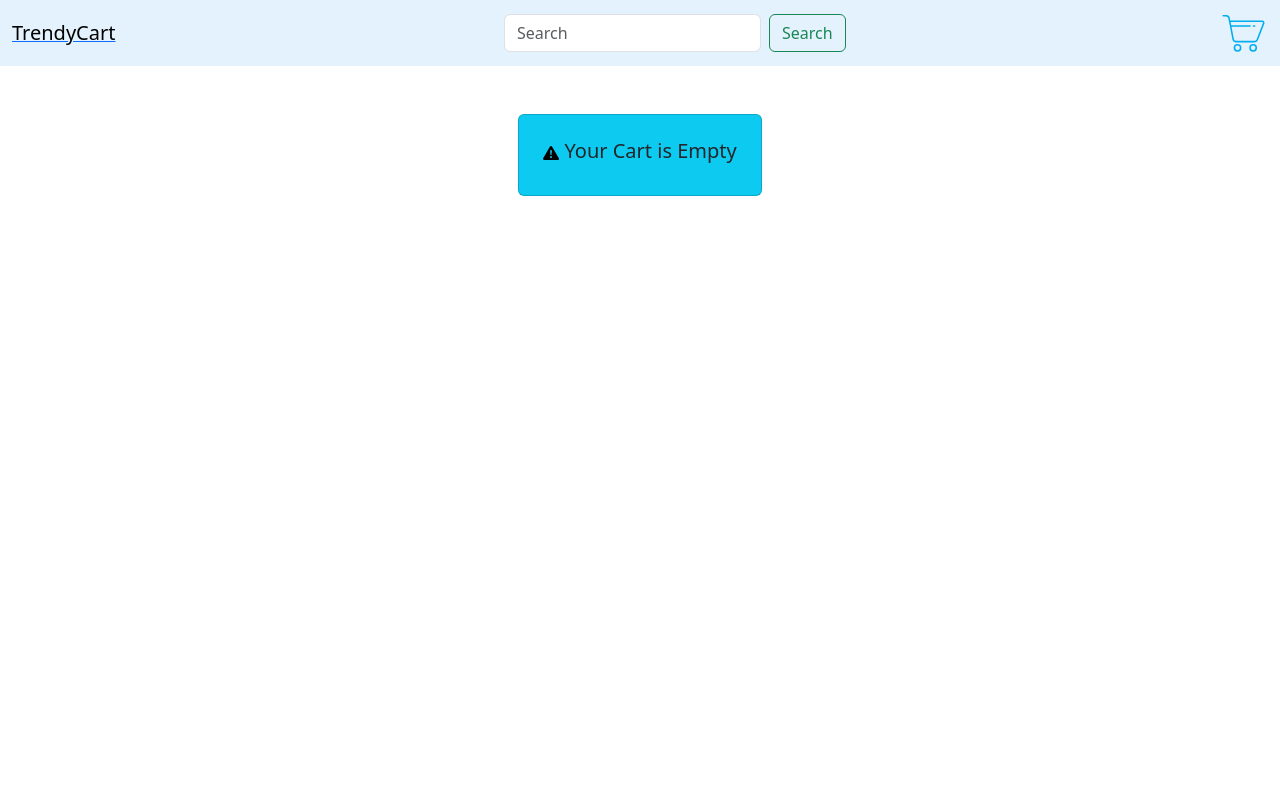
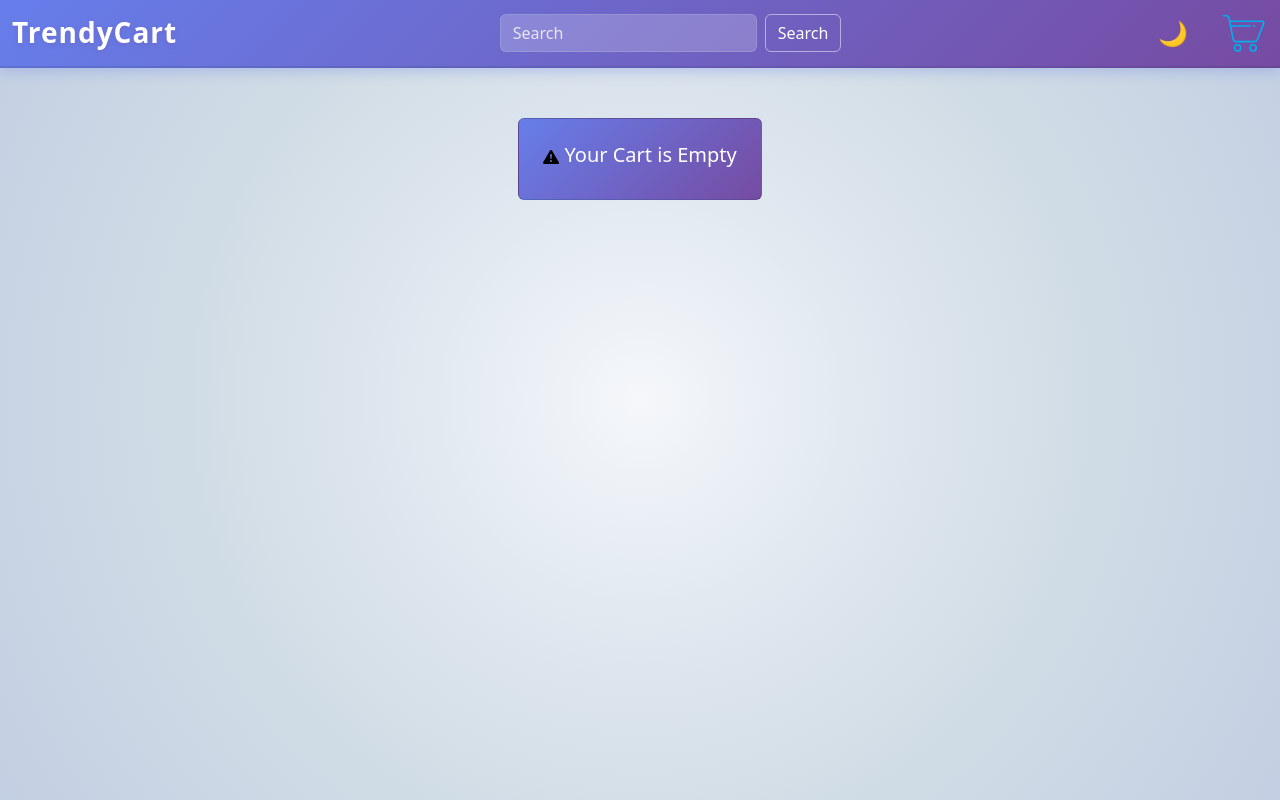
Before and after one commit to mdaqil7300/TrendyCart, a React (Vite) app: page /cart in a window 1280 px wide. Built offline with nearby package versions, Linux system fonts and the light colour scheme.

Commit message:
changes Theme for whole UI and added light nad dark mode

```diff
--- a/src/App.css
+++ b/src/App.css
@@ -0,0 +1,60 @@
+:root {
+    --bg-light: #fff;
+    --text-light: #000;
+    --card-bg-light: #f5f5f5;
+    --border-light: #ddd;
+}
+
+:root.dark-mode {
+    --bg-light: #1a1a1a;
+    --text-light: #fff;
+    --card-bg-light: #2a2a2a;
+    --border-light: #444;
+}
+
+.light-mode {
+    color: #000;
+}
+
+.dark-mode {
+    color: #fff;
+}
+
+.dark-mode .card {
+    background-color: #2a2a2a;
+    border-color: #444;
+    color: #fff;
+}
+
+.dark-mode .form-control {
+    background-color: #333;
+    color: #fff;
+    border-color: #555;
+}
+
+.dark-mode .form-control::placeholder {
+    color: #aaa;
+}
+
+.dark-mode .btn-outline-success {
+    color: #4caf50;
+    border-color: #4caf50;
+}
+
+.dark-mode .btn-outline-success:hover {
+    background-color: #4caf50;
+    color: #fff;
+}
+
+.dark-mode h1,
+.dark-mode h2,
+.dark-mode h3,
+.dark-mode h4,
+.dark-mode h5,
+.dark-mode h6 {
+    color: #fff;
+}
+
+.dark-mode .text-primary {
+    color: #64b5f6 !important;
+}
--- a/src/App.jsx
+++ b/src/App.jsx
@@ -5,22 +5,24 @@ import NavBar from './components/NavBar'
 import ProductDetails from './components/ProductDetails'
 import Cart from './components/Cart'
 import { useCart } from './context/CartContextState'
+import { useTheme } from './context/ThemeContext'
 
 const App = () => {
   const navigate = useNavigate();
   const { cartIconCount } = useCart();
+  const { isDarkMode } = useTheme();
   const onSearch = (searchQuery) => {
     navigate(`/?${createSearchParams({ q: searchQuery })}`)
   }
   return (
-    <>
+    <div className={isDarkMode ? 'dark-mode' : 'light-mode'}>
       <NavBar onSearch={onSearch} cartIconCount={cartIconCount()} />
       <Routes>
         <Route path='/' element={<Products />}></Route>
         <Route path='/products/:id' element={<ProductDetails />}></Route>
         <Route path='/cart' element={<Cart />}></Route>
       </Routes>
-    </>
+    </div>
   )
 }
 
--- a/src/components/Cart.css
+++ b/src/components/Cart.css
@@ -21,3 +21,8 @@
     align-items: center;
     padding: 8px;
 }
+
+.emptyCart {
+    color: #fff !important;
+    background: linear-gradient(135deg, #667eea 0%, #764ba2 100%);
+}
--- a/src/components/Cart.jsx
+++ b/src/components/Cart.jsx
@@ -82,7 +82,7 @@ const Cart = () => {
                     </div>)
                 : (
                     <div className='d-flex justify-content-center align-items-center mt-5'>
-                        <div className="card text-dark bg-info p-2 text-center" style={{ maxWidth: '18rem' }}>
+                        <div className="card text-dark bg-info p-2 text-center emptyCart" style={{ maxWidth: '18rem' }}>
                             <div className="card-body">
                                 <h5 className="card-title"><img src={alerticon} /> Your Cart is Empty</h5>
                             </div>
--- a/src/components/NavBar.css
+++ b/src/components/NavBar.css
@@ -1,3 +1,106 @@
+.navbar {
+    position: fixed;
+    top: 0;
+    width: 100%;
+    z-index: 1000;
+    background: linear-gradient(135deg, #667eea 0%, #764ba2 100%);
+    border-bottom: 2px solid rgba(0, 0, 0, 0.1);
+    box-shadow: 0 4px 12px rgba(102, 126, 234, 0.3);
+    transition: all 0.3s ease;
+}
+
+.navbar.navbar-dark {
+    background: linear-gradient(135deg, #0f0c29 0%, #302b63 50%, #24243e 100%);
+    border-bottom: 2px solid rgba(255, 255, 255, 0.1);
+    box-shadow: 0 4px 12px rgba(0, 0, 0, 0.5);
+}
+
+.navbar.navbar-light {
+    background: linear-gradient(135deg, #667eea 0%, #764ba2 100%);
+    color: #fff;
+}
+
+.navbar.navbar-dark .navbar-brand {
+    color: #fff !important;
+}
+
+.navbar.navbar-light .navbar-brand {
+    color: #fff !important;
+}
+
+.navbar a {
+    text-decoration: none;
+}
+
+.navbar a:hover {
+    text-decoration: none;
+}
+
+.navbar .navbar-brand {
+    font-size: 28px !important;
+    font-weight: 700;
+    letter-spacing: 1px;
+    color: #fff !important;
+    text-shadow: 0 2px 4px rgba(0, 0, 0, 0.3);
+    transition: all 0.3s ease;
+    position: relative;
+}
+
+.navbar.navbar-light .navbar-brand {
+    color: #fff !important;
+    text-shadow: 0 2px 4px rgba(118, 75, 162, 0.3);
+}
+
+.navbar.navbar-dark .navbar-brand {
+    color: #fff !important;
+    text-shadow: 0 2px 4px rgba(0, 0, 0, 0.5);
+}
+
+.navbar .navbar-brand:hover {
+    transform: scale(1.05);
+    letter-spacing: 2px;
+}
+
+.navbar.navbar-dark .form-control {
+    background-color: rgba(255, 255, 255, 0.1);
+    color: #fff;
+    border-color: rgba(255, 255, 255, 0.3);
+}
+
+.navbar.navbar-dark .form-control::placeholder {
+    color: rgba(255, 255, 255, 0.7);
+}
+
+.navbar.navbar-light .form-control {
+    background-color: rgba(255, 255, 255, 0.2);
+    color: #fff;
+    border-color: rgba(255, 255, 255, 0.3);
+}
+
+.navbar.navbar-light .form-control::placeholder {
+    color: rgba(255, 255, 255, 0.8);
+}
+
+.navbar.navbar-light .btn-outline-success {
+    color: #fff;
+    border-color: rgba(255, 255, 255, 0.5);
+}
+
+.navbar.navbar-light .btn-outline-success:hover {
+    background-color: rgba(255, 255, 255, 0.2);
+    border-color: #fff;
+}
+
+.navbar.navbar-dark .btn-outline-success {
+    color: #4caf50;
+    border-color: #4caf50;
+}
+
+.navbar.navbar-dark .btn-outline-success:hover {
+    background-color: #4caf50;
+    color: #fff;
+}
+
 .count {
     position: absolute;
     top: 0;
@@ -14,3 +117,31 @@
     position: relative;
     display: inline-block;
 }
+
+.nav-icons {
+    display: flex;
+    align-items: center;
+    gap: 20px;
+}
+
+.theme-toggle {
+    background: none;
+    border: none;
+    font-size: 24px;
+    cursor: pointer;
+    padding: 5px 10px;
+    border-radius: 5px;
+    transition: all 0.3s ease;
+    display: flex;
+    align-items: center;
+    justify-content: center;
+}
+
+.theme-toggle:hover {
+    background-color: rgba(0, 0, 0, 0.1);
+    transform: scale(1.1);
+}
+
+.navbar.navbar-dark .theme-toggle:hover {
+    background-color: rgba(255, 255, 255, 0.1);
+}
--- a/src/components/NavBar.jsx
+++ b/src/components/NavBar.jsx
@@ -2,10 +2,12 @@ import React, { useEffect, useState } from 'react'
 import { Link } from 'react-router-dom';
 import cartIcon from '../assets/cart.svg'
 import StoreApi from '../services/store-api';
+import { useTheme } from '../context/ThemeContext';
 import './NavBar.css'
 
 const NavBar = ({ onSearch, cartIconCount }) => {
     const [searchQuery, setSearchQuery] = useState('');
+    const { isDarkMode, toggleTheme } = useTheme();
 
     const handleSearch = () => {
         if (searchQuery.trim().length) {
@@ -16,7 +18,7 @@ const NavBar = ({ onSearch, cartIconCount }) => {
 
     return (
         <>
-            <nav className="navbar" style={{ backgroundColor: '#e3f2fd' }}>
+            <nav className={`navbar ${isDarkMode ? 'navbar-dark' : 'navbar-light'}`}>
                 <div className="container-fluid">
                     <Link to='/'>
                         <span className="navbar-brand mb-0 h1">TrendyCart</span>
@@ -25,6 +27,10 @@ const NavBar = ({ onSearch, cartIconCount }) => {
                         <input className="form-control me-2" type="search" placeholder="Search" aria-label="Search" value={searchQuery} onChange={(e) => setSearchQuery(e.target.value)} />
                         <button className="btn btn-outline-success" type="submit" onClick={handleSearch}>Search</button>
                     </form>
+                    <div className="nav-icons">
+                        <button className="theme-toggle" onClick={toggleTheme} title="Toggle theme">
+                            {isDarkMode ? '☀️' : '🌙'}
+                        </button>
                         <div className="link-container">
                             <Link to='/cart'>
                                 {cartIconCount > 0 && (
@@ -36,6 +42,7 @@ const NavBar = ({ onSearch, cartIconCount }) => {
                             </Link>
                         </div>
                     </div>
+                </div>
             </nav>
         </>
     )
--- a/src/components/Products.jsx
+++ b/src/components/Products.jsx
@@ -3,6 +3,7 @@ import ProductCard from './ProductCard'
 import StoreApi from '../services/store-api';
 import '../index.css';
 import { useCart } from '../context/CartContextState';
+import { useTheme } from '../context/ThemeContext';
 import { useSearchParams } from 'react-router-dom';
 
 const Products = () => {
@@ -38,7 +39,7 @@ const Products = () => {
                     <span className="loader"></span>
                 </div>)
 
-                : (<div className="row row-cols-1 row-cols-md-4 m-5 m ">
+                : (<div className="row row-cols-1 row-cols-sm-2 row-cols-md-3 row-cols-lg-4 g-4 m-3" style={{ marginTop: '2rem' }}>
                     {products.map((product) => (
                         <ProductCard key={product.id} data={product} addToCart={() => addToCart(product)} />
                     ))}
--- /dev/null
+++ b/src/context/ThemeContext.jsx
@@ -0,0 +1,44 @@
+import React, { createContext, useState, useContext, useEffect } from 'react';
+
+const ThemeContext = createContext();
+
+export const ThemeProvider = ({ children }) => {
+    const [isDarkMode, setIsDarkMode] = useState(() => {
+        // Initialize from localStorage
+        const savedTheme = localStorage.getItem('theme');
+        return savedTheme ? savedTheme === 'dark' : false;
+    });
+
+    useEffect(() => {
+        // Update localStorage and apply theme to document
+        localStorage.setItem('theme', isDarkMode ? 'dark' : 'light');
+        const root = document.documentElement;
+        const body = document.body;
+
+        if (isDarkMode) {
+            root.classList.add('dark-mode');
+            body.classList.add('dark-mode');
+        } else {
+            root.classList.remove('dark-mode');
+            body.classList.remove('dark-mode');
+        }
+    }, [isDarkMode]);
+
+    const toggleTheme = () => {
+        setIsDarkMode(!isDarkMode);
+    };
+
+    return (
+        <ThemeContext.Provider value={{ isDarkMode, toggleTheme }}>
+            {children}
+        </ThemeContext.Provider>
+    );
+};
+
+export const useTheme = () => {
+    const context = useContext(ThemeContext);
+    if (!context) {
+        throw new Error('useTheme must be used within ThemeProvider');
+    }
+    return context;
+};
--- a/src/index.css
+++ b/src/index.css
@@ -1,3 +1,28 @@
+* {
+    margin: 0;
+    padding: 0;
+    box-sizing: border-box;
+}
+
+html {
+    width: 100%;
+    height: 100%;
+}
+
+body {
+    margin-top: 0;
+    padding-top: 70px;
+    min-height: 100vh;
+    background: radial-gradient(circle at center, #f5f7fa 0%, #e0e8f0 30%, #d0dce5 60%, #c3cfe2 100%);
+    transition: background 0.3s ease, color 0.3s ease !important;
+    color: #000;
+}
+
+body.dark-mode {
+    background: radial-gradient(circle at center, #0f0c29 0%, #1a1555 30%, #2d1f65 60%, #24243e 100%);
+    color: #fff;
+}
+
 .parent {
     display: flex;
     justify-content: center;
--- a/src/main.jsx
+++ b/src/main.jsx
@@ -4,12 +4,15 @@ import App from './App.jsx'
 import './index.css'
 import { BrowserRouter } from 'react-router-dom'
 import { CartState } from './context/CartContextState.jsx'
+import { ThemeProvider } from './context/ThemeContext.jsx'
 
 
 ReactDOM.createRoot(document.getElementById('root')).render(
   <BrowserRouter>
-    <CartState>
-      <App />
-    </CartState>
+    <ThemeProvider>
+      <CartState>
+        <App />
+      </CartState>
+    </ThemeProvider>
   </BrowserRouter>
 )
```
Also changed, not shown: src/components/ProductCard.css (+36 -1 lines), 1 other file (tests, documents, lock files or other folders). Lines whose indentation alone changed are shown as unchanged.
